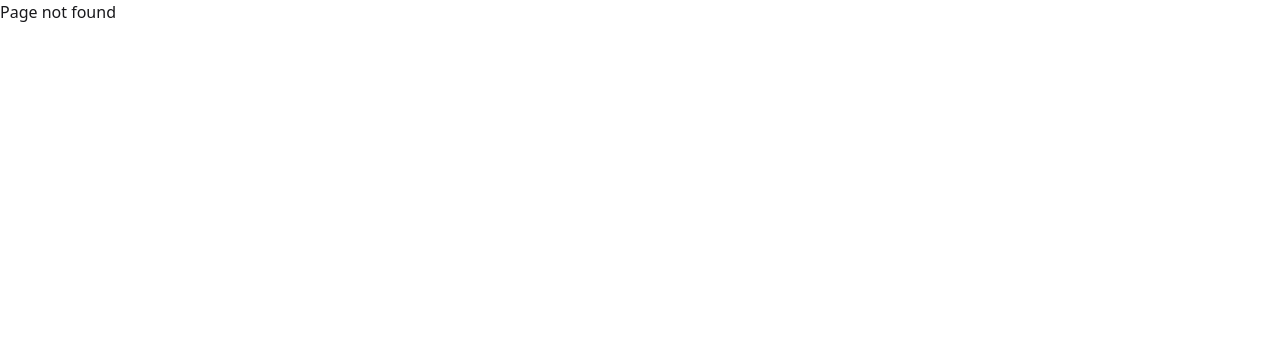
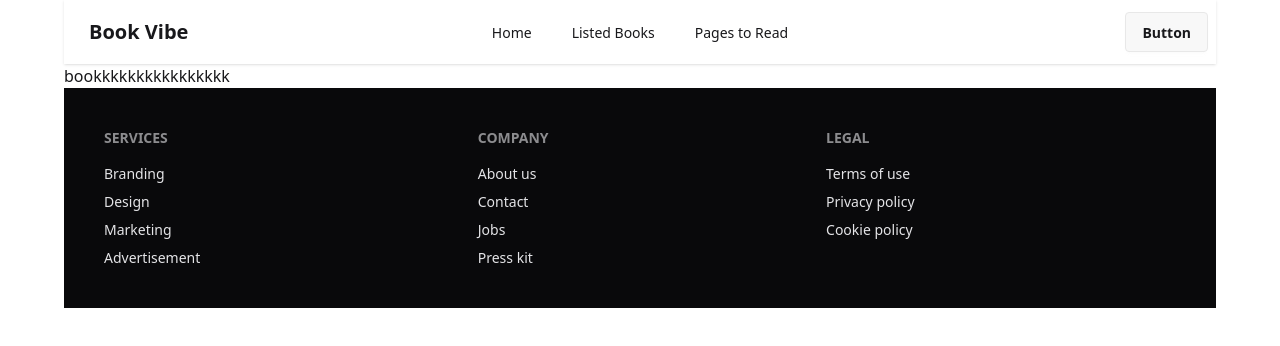
Before and after one commit to Md-Shanto-Sharker/boi-poka, a React (Vite) app: page /bookDetails/1 in a window 1280 px wide. Before the commit this address had no page. Shown: the top 346 px of the page. Built offline with nearby package versions, Linux system fonts and the light colour scheme.

Commit message:
added navbar and footer and fetch data

```diff
--- a/src/Routes/Routes.jsx
+++ b/src/Routes/Routes.jsx
@@ -4,6 +4,8 @@ import { createBrowserRouter } from "react-router";
 import Root from "../pages/Root/Root";
 import ErrorPage from "../pages/ErrorPage/ErrorPage";
 import Home from "../pages/Home/Home";
+import About from "../pages/About/About";
+import BookDetails from "../pages/BookDetails/BookDetails";
 export const router = createBrowserRouter([
   {
     path: "/",
@@ -14,6 +16,15 @@ export const router = createBrowserRouter([
         loader:()=>fetch('/public/bookVibe.json'),
         path:'/',
         Component: Home },
+
+        {
+          path:'/about',
+          Component:About,
+        },
+        {
+          path:'/bookDetails/:id',
+          Component:BookDetails,
+        }
      ]
   },
 ]);
--- /dev/null
+++ b/src/components/Header/Navbar.css
@@ -0,0 +1,4 @@
+a.active{
+    color: red;
+    text-decoration: underline;
+}
--- a/src/components/Header/Navbar.jsx
+++ b/src/components/Header/Navbar.jsx
@@ -1,10 +1,12 @@
 import React from "react";
-
+import { Link, NavLink } from "react-router";
+import './Navbar.css'
 const Navbar = () => {
   const links = (
     <>
-      <li className="mr-10">Home</li>
-      <li className="mr-10">Listed Books</li>
+      {/* <NavLink  to='/' className="mr-10 underline">Home</NavLink> */}
+      <NavLink  to='/' className="mr-10 ">Home</NavLink>
+      <NavLink to='/about' className="mr-10">Listed Books</NavLink>
       <li >Pages to Read</li>
     </>
   );
--- /dev/null
+++ b/src/pages/About/About.jsx
@@ -0,0 +1,11 @@
+import React from 'react';
+
+const About = () => {
+    return (
+        <div>
+
+        </div>
+    );
+};
+
+export default About;
--- a/src/pages/Book/Book.jsx
+++ b/src/pages/Book/Book.jsx
@@ -1,25 +1,43 @@
 import React, { use } from "react";
 import { FaStarHalfAlt } from "react-icons/fa";
+import { Link } from "react-router";
 
 const Book = ({ ho }) => {
   // const book = use(bookPromise)
   // console.log(book);
 
-  const { bookName, author, image, rating ,category} = ho;
+  const {
+    bookName,
+    author,
+    image,
+    rating,
+    category,
+    tags,
+    yearOfPublishing,
+    publisher,
+bookId,
+  } = ho;
   return (
+    <Link to={`/bookDetails/${
+bookId}`}>
       <div>
-      <div className="card bg-base-100  shadow-sm border p-5">
+        <div className="card bg-base-100  shadow-2xl border p-5">
           <figure className="p-5 bg-gray-200">
             <img className="w-[200px] h-[200px]" src={image} alt="Shoes" />
           </figure>
           <div className="card-body">
+            <div className="flex justify-center gap-10">
+              {tags.map((tag) => (
+                <button>{tag}</button>
+              ))}
+            </div>
             <h2 className="card-title">
               {bookName}
-            <div className="badge badge-secondary">NEW</div>
+              <div className="badge badge-secondary">{yearOfPublishing}</div>
             </h2>
             <p>
-            A card component has a figure, a body part, and inside body there
-            are title and actions parts
+              <p>Book by : {publisher}</p>
+              <div className="border-t-1 border-dashed"></div>
             </p>
             <div className="card-actions justify-end">
               <div className="">{category}</div>
@@ -29,6 +47,7 @@ const Book = ({ ho }) => {
           </div>
         </div>
       </div>
+    </Link>
   );
 };
 
--- /dev/null
+++ b/src/pages/BookDetails/BookDetails.jsx
@@ -0,0 +1,11 @@
+import React from 'react';
+
+const BookDetails = () => {
+    return (
+        <div>
+            <h1>bookkkkkkkkkkkkkkkk</h1>
+        </div>
+    );
+};
+
+export default BookDetails;
```
Lines whose indentation alone changed are shown as unchanged.
